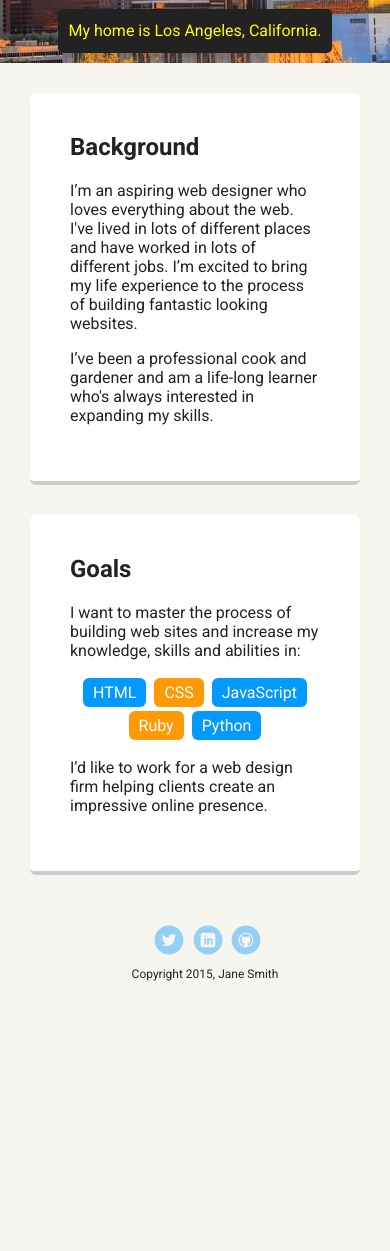
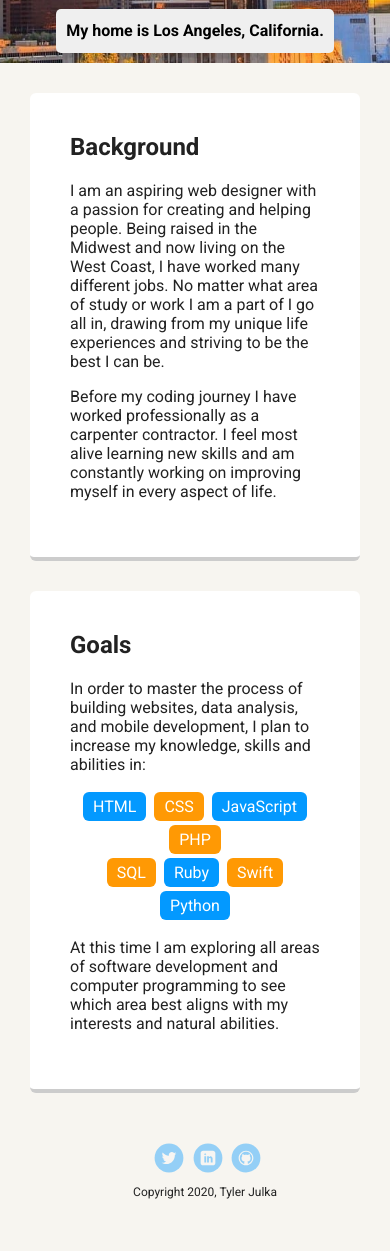
Before and after one commit to tyler-julka/fewd_td-project1, a plain HTML site: page index.html in a window 390 px wide. Shown: the part 346-1597 px from the top of the page. Before the commit the page ends 1379 px from the top, so only its background shows below. Drawn offline with Linux system fonts and the light colour scheme; a web font is replaced by a local one.

Commit message:
Updated content and styles for final submission

```diff
--- a/index.html
+++ b/index.html
@@ -25,31 +25,34 @@
     <main class="flex">
       <div class="card">
         <h2>Background</h2>
-        <p>I’m an aspiring web designer who loves everything about the web. I've lived in lots of different places and have worked in lots of different jobs. I’m excited to bring my life experience to the process of building fantastic looking websites.</p>
-        <p>I’ve been a professional cook and gardener and am a life-long learner who's always interested in expanding my skills.</p>
+        <p>I am an aspiring web designer with a passion for creating and helping people. Being raised in the Midwest and now living on the West Coast, I have worked many different jobs. No matter what area of study or work I am a part of I go all in, drawing from my unique life experiences and striving to be the best I can be.</p>
+        <p>Before my coding journey I have worked professionally as a carpenter contractor. I feel most alive learning new skills and am constantly working on improving myself in every aspect of life.</p>
       </div>
 
       <div class="card">
         <h2>Goals</h2>
-        <p>I want to master the process of building web sites and increase my knowledge, skills and abilities in:</p>
+        <p>In order to master the process of building websites, data analysis, and mobile development, I plan to increase my knowledge, skills and abilities in:</p>
         <ul class="skills">
           <li>HTML</li>
           <li>CSS</li>
           <li>JavaScript</li>
+          <li>PHP</li><br>
+          <li>SQL</li>
           <li>Ruby</li>
+          <li>Swift</li>
           <li>Python</li>
         </ul>
-        <p>I’d like to work for a web design firm helping clients create an impressive online presence.</p>
+        <p>At this time I am exploring all areas of software development and computer programming to see which area best aligns with my interests and natural abilities.</p>
       </div>
 
     </main>
     <footer>
       <ul>
-        <li><a href="#" class="social twitter">Twitter</a></li>
-        <li><a href="#" class="social linkedin">LinkedIn</a></li>
-        <li><a href="#" class="social github">Github</a></li>
+        <li><a href="https://twitter.com/TylerJulka" class="social twitter">Twitter</a></li>
+        <li><a href="https://www.linkedin.com/in/tyler-julka-2223aa18b/" class="social linkedin">LinkedIn</a></li>
+        <li><a href="https://github.com/tyler-julka" class="social github">Github</a></li>
       </ul>
-      <p class="copyright">Copyright 2015, Jane Smith</p>
+      <p class="copyright">Copyright 2020, Tyler Julka</p>
     </footer>
   </body>
   </html>
--- a/styles.css
+++ b/styles.css
@@ -30,6 +30,7 @@ a:hover {
   padding: 10px;
   position: fixed;
   text-align: center;
+  text-transform: uppercase;
 }
 .nav {
   display: flex;
@@ -74,7 +75,7 @@ header .profile-image {
   transition: all .5s;
 }
 header .profile-image:hover {
-  transform: scale(1.2) rotate(5deg);
+  transform: scale(1.2);
 }
 .tag {
   background-color: #efefef;
@@ -85,8 +86,9 @@ header .profile-image:hover {
   margin: 10px auto;
 }
 .location {
-  background-color: #222;
-  color: yellow;
+  background-color: #efefef;
+  color: black;
+  font-weight: bold;
 }
 .card {
   margin: 30px;
@@ -99,7 +101,7 @@ header .profile-image:hover {
   transition: all .5s;
 }
 .card:hover {
-  border-color: #ff99ff;
+  border-color: #0399ff;
 }
 
 ul.skills {
```
Also changed, not shown: experience.html (+1 -1 lines).
